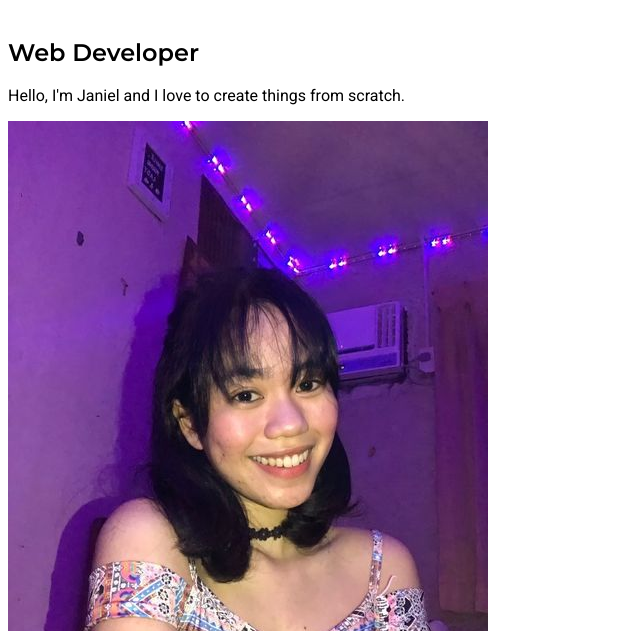
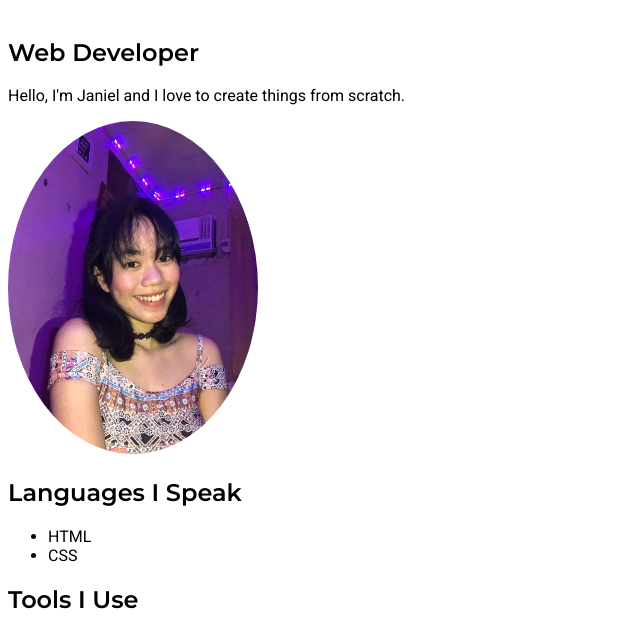
Before and after one commit to frncsjnl/fcb-portfolio, a plain HTML site: page index.html in a window 1280 px wide. Shown: the part 168-799 px from the top of the page, without its empty margins (0-640 px from the left). Drawn offline with Linux system fonts and the light colour scheme.

Commit message:
#5 - Style the image

```diff
--- a/css/style.css
+++ b/css/style.css
@@ -16,3 +16,8 @@ h1{
 h2{
     font-family: 'Montserrat', sans-serif;
 }
+
+img{
+    width: 250px;
+    border-radius: 50%;
+}
```
